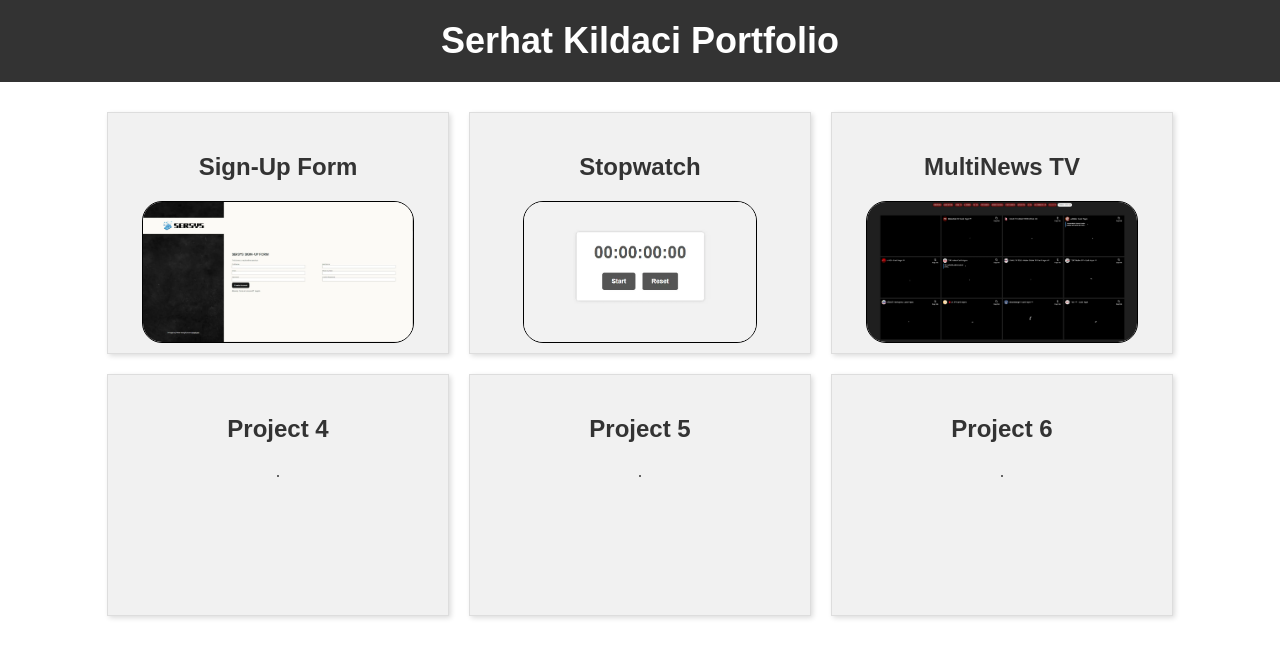
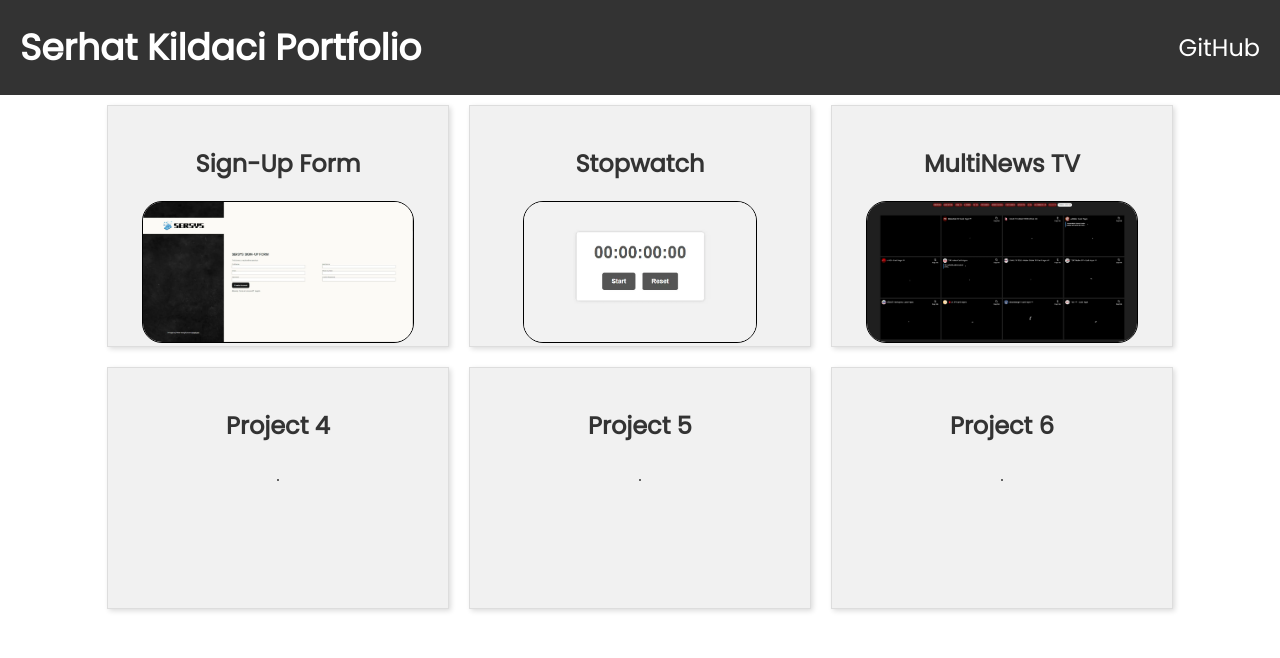
Before and after one commit to serhatkildaci/serhatkildaci.github.io, a plain HTML site: page index.html in a window 1280 px wide. Drawn offline with Linux system fonts and the light colour scheme.

Commit message:
Added github link to header

```diff
--- a/index.html
+++ b/index.html
@@ -3,18 +3,16 @@
 <head>
     <meta charset="UTF-8">
     <title>Serhat Kildaci Portfolio</title>
+    <link rel="preconnect" href="https://fonts.googleapis.com">
+<link rel="preconnect" href="https://fonts.gstatic.com" crossorigin>
+<link href="https://fonts.googleapis.com/css2?family=Poppins&display=swap" rel="stylesheet">
     <style>
         body {
-            font-family: Arial, sans-serif;
+            font-family: 'Poppins', sans-serif;
             margin: 0;
             padding: 0;
         }
-        header {
-            background-color: #333;
-            color: #fff;
-            padding: 20px;
-            text-align: center;
-        }
+
         h1 {
             margin: 0;
             font-size: 36px;
@@ -23,7 +21,7 @@
             display: flex;
             flex-wrap: wrap;
             justify-content: center;
-            padding: 20px;
+
         }
         .box {
             background-color: #f1f1f1;
@@ -49,11 +47,55 @@
             border-radius: 20px;
             border: black solid 1px;
         }
+        .underline{
+  position: relative;
+}
+
+.underline::before{
+  content: '';
+  position: absolute;
+  bottom: 0;
+  right: 0;
+  width: 0;
+  height: 2px;
+  background-color: #0074D9;
+  transition: width 0.6s cubic-bezier(0.25, 1, 0.5, 1);
+}
+
+@media (hover: hover) and (pointer: fine) {
+  .underline:hover::before{
+    left: 0;
+    right: auto;
+    width: 100%;
+  }
+}
+
+header {
+  background-color: #333;
+  color: #fff;
+  padding: 20px;
+  text-align: center;
+  display: flex;
+  justify-content: space-between;
+  align-items: center;
+}
+
+#titleHeader {
+  float: left;
+  margin: 0;
+}
+
+#github {
+    font-size:24px;
+    color:white;
+  float: right;
+}
     </style>
 </head>
 <body>
     <header>
-        <h1>Serhat Kildaci Portfolio</h1>
+        <h1 id="titleHeader">Serhat Kildaci Portfolio</h1>
+        <a href="https://github.com/serhatkildaci" class="underline" id="github">GitHub</a>
     </header>
     <section>
         <div class="box"><a href="serhatkildaci.github.io/signupForm.html">
```
